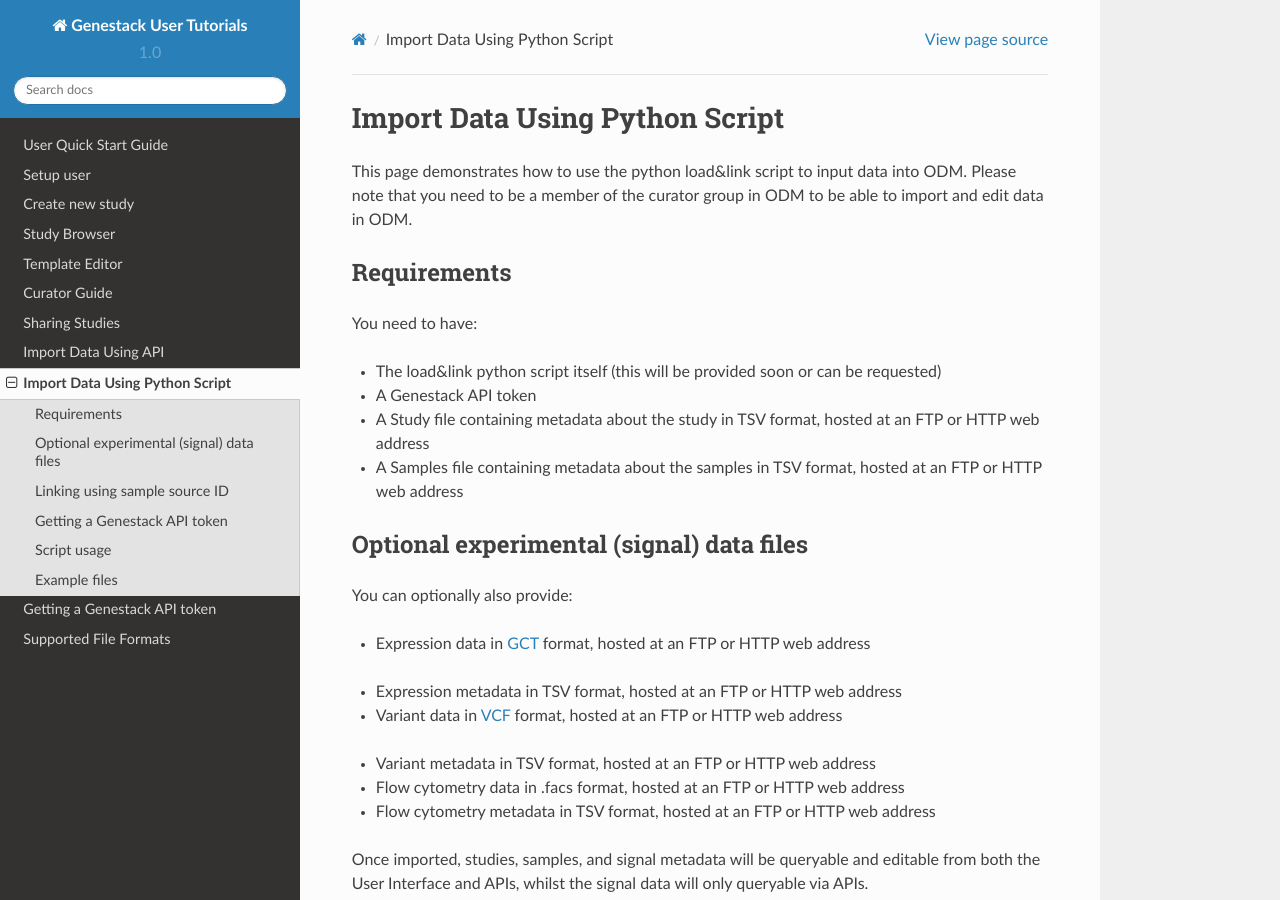
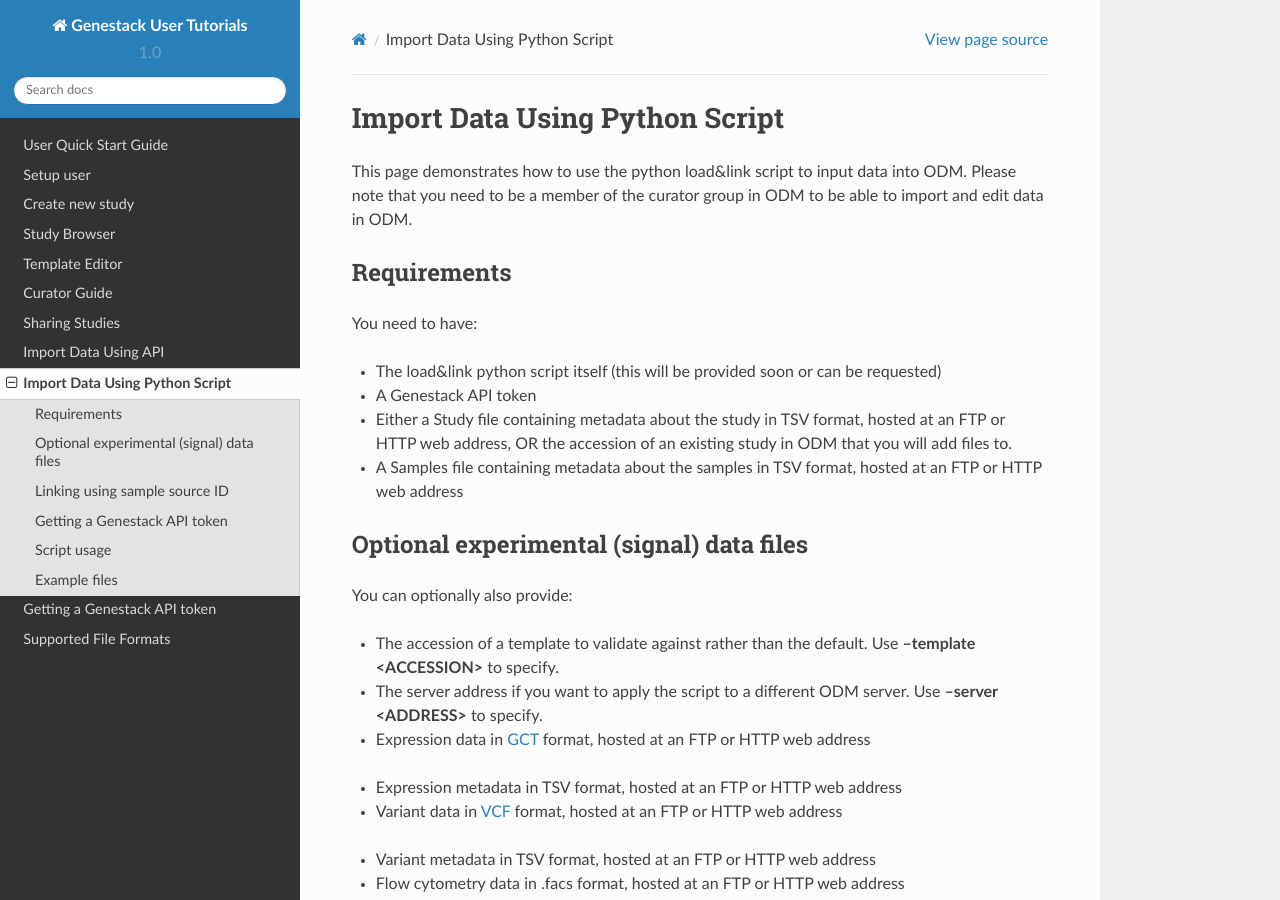
Before and after one commit to genestack/user-guide, a Sphinx documentation site: the page built from source/doc-odm-user-guide/import-data-using-python-script.rst, in a window 1280 px wide and 900 px high. Built offline with Sphinx 7.4.7 and the Read the Docs theme 2.0.0, drawn with Linux system fonts in a browser that asks for light colours.

Commit message:
updated load and link and supported formats

```diff
--- a/source/doc-odm-user-guide/import-data-using-python-script.rst
+++ b/source/doc-odm-user-guide/import-data-using-python-script.rst
@@ -12,7 +12,7 @@
 
 - A Genestack API token
 
-- A Study file containing metadata about the study in TSV format, hosted at an FTP or HTTP web address
+- Either a Study file containing metadata about the study in TSV format, hosted at an FTP or HTTP web address, OR the accession of an existing study in ODM that you will add files to.
 
 - A Samples file containing metadata about the samples in TSV format, hosted at an FTP or HTTP web address
 
@@ -20,6 +20,10 @@
 -----------------------------------------
 
 You can optionally also provide:
+
+- The accession of a template to validate against rather than the default. Use **--template <ACCESSION>** to specify.
+
+- The server address if you want to apply the script to a different ODM server.  Use **--server <ADDRESS>** to specify.
 
 - Expression data in GCT_ format, hosted at an FTP or HTTP web address
 .. _GCT: https://software.broadinstitute.org/cancer/software/gsea/wiki/index.php/Data_formats#GCT:_Gene_Cluster_Text_file_format_.28.2A.gct.29
--- a/source/doc-odm-user-guide/supported-formats.rst
+++ b/source/doc-odm-user-guide/supported-formats.rst
@@ -22,7 +22,7 @@
 
 The second line shows the number of rows (‘56202’) and columns (‘53’) of the expression matrix, excluding the identifier and description columns.
 
-The third line contains headers for the identifier column (first, labelled: 'name'), description (second) and sample metadata (remainder) labels, which must all be unique and a single word with no whitespace. The first column must be labelled 'Name' (case insensitive) and the second 'Description' (case insensitive), the following columns correspond to sample identifiers eg: ‘Bladder’.
+The third line is the matrix header row.  The first column must be labelled 'Name' (case insensitive) and the second 'Description' (case insensitive), the following columns correspond to sample identifiers eg: ‘Bladder’ which must all be unique and a single word with no whitespace..
 
 Below the header row is the data matrix. The first column contains the unique identifier values (e.g. Ensembl gene ID), the second column has a text description, the remaining columns contain values for the assay that was carried out (for example intensity of a sample gene expression measured in a specific tissue);
 
```
